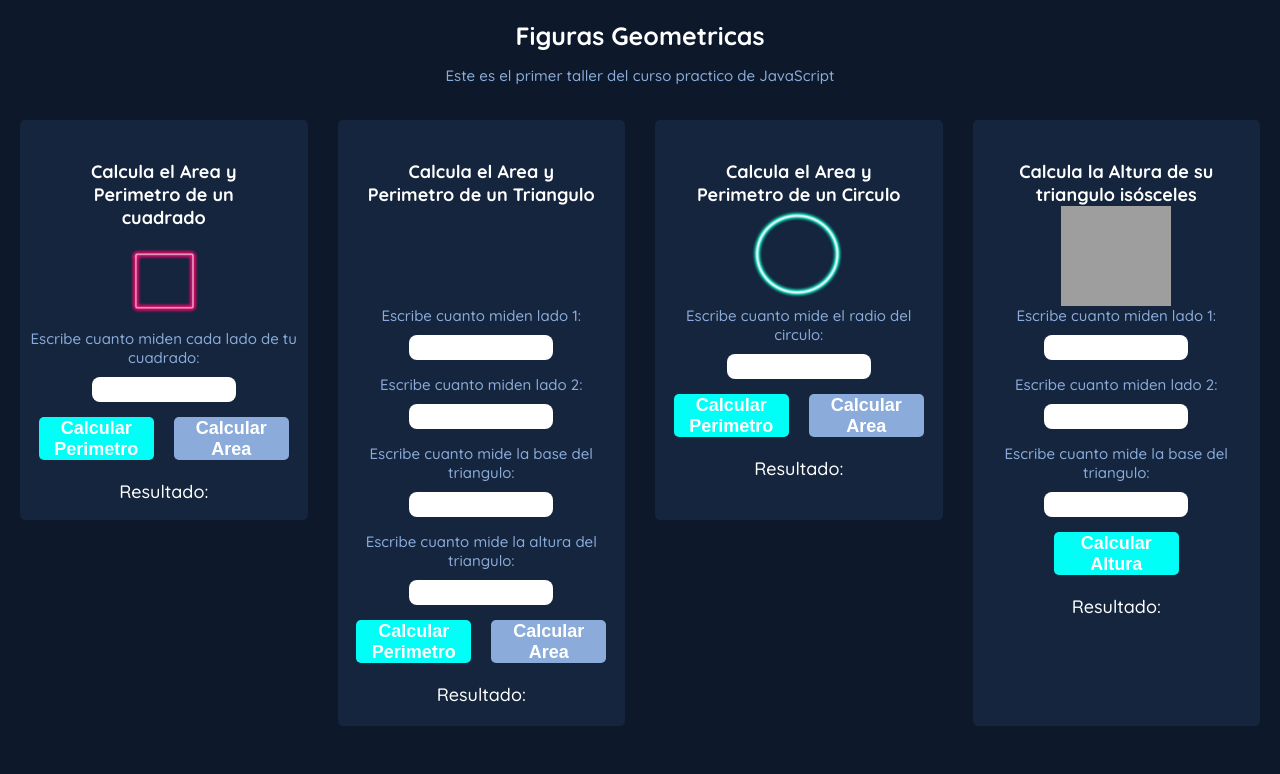
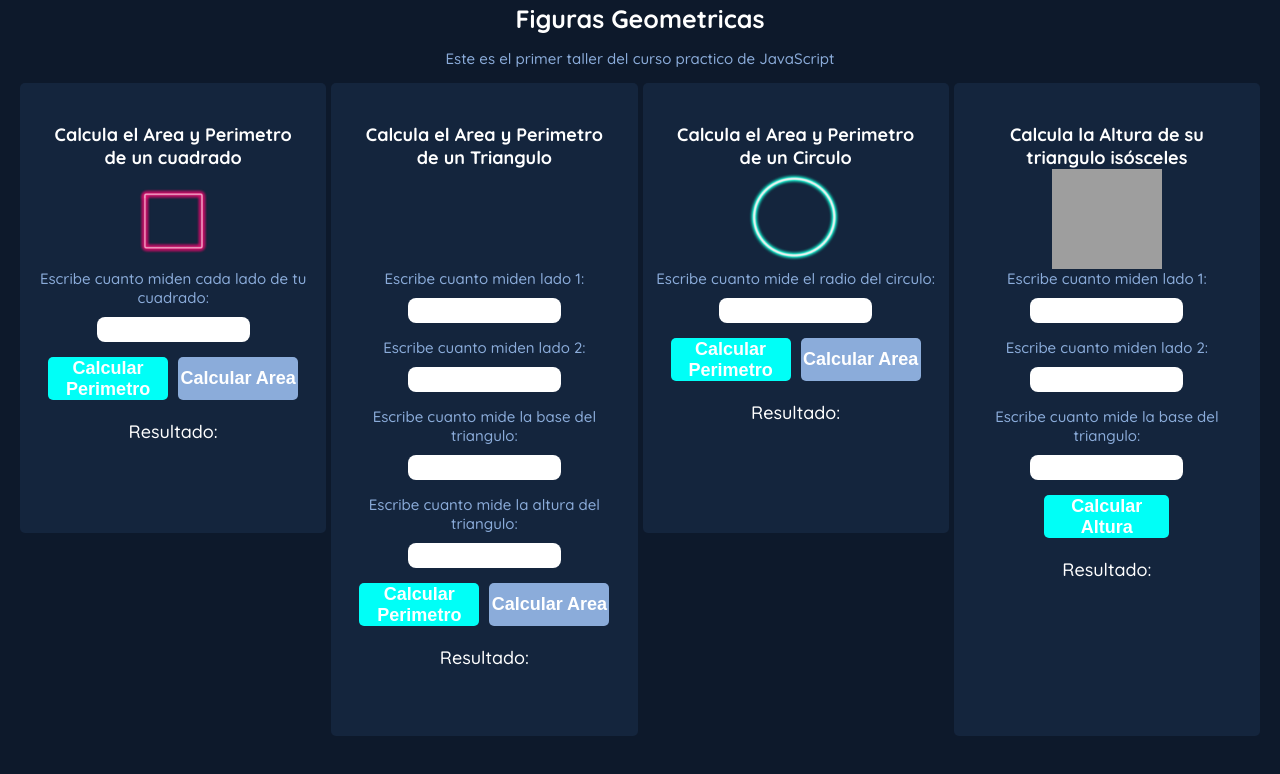
Before and after one commit to camilochona/calculadoraNeon, a plain HTML site: page index.html in a window 1280 px wide. Drawn offline with Linux system fonts and the light colour scheme; grey boxes are pictures that could not be loaded.

Commit message:
modificacion media-1024px

```diff
--- a/css/desktop.css
+++ b/css/desktop.css
@@ -1,14 +1,15 @@
 .main--figuras {
     display: flex;
-    gap: 3rem;
+    gap: 0.5rem;
     margin: 0 2rem;
+    height: 66rem;
 }
 .calcular--cuadrado,
 .calcular--circulo {
     width: 70%;
-    height: 40rem;
+    height: 45rem;
 }
 .calcular--triangulo {
     width: 70%;
-    height: auto;
+    height: 99%;
 }
--- a/css/style.css
+++ b/css/style.css
@@ -22,12 +22,12 @@ body {
 
 header {
     width: 100%;
-    height: 10rem;
+    height: 8rem;
     text-align: center;
 }
 header h1 {
     color: var(--white);
-    margin-top: 2rem;
+    margin-top: .3rem;
     font-size: 2.5rem;
 }
 header p {
@@ -114,11 +114,10 @@ header p {
 .container--buttons-triangulo,
 .container--buttons-circulo {
     display: flex;
-    flex-direction: row;
-    justify-content: space-between;
-    width: 100%;
+    width: 90%;
     max-width: 250px;
     margin-bottom: 2rem;
+    gap: 1rem;
 }
 
 .container--buttons-cuadrado button:nth-child(1),
@@ -132,7 +131,6 @@ header p {
     height: 43px;
     width: 125px;
     font-size: 1.8rem;
-    margin-right: 2rem;
 }
 .container--buttons-trianguloIsosceles button {
     border-radius: 5px;
```
